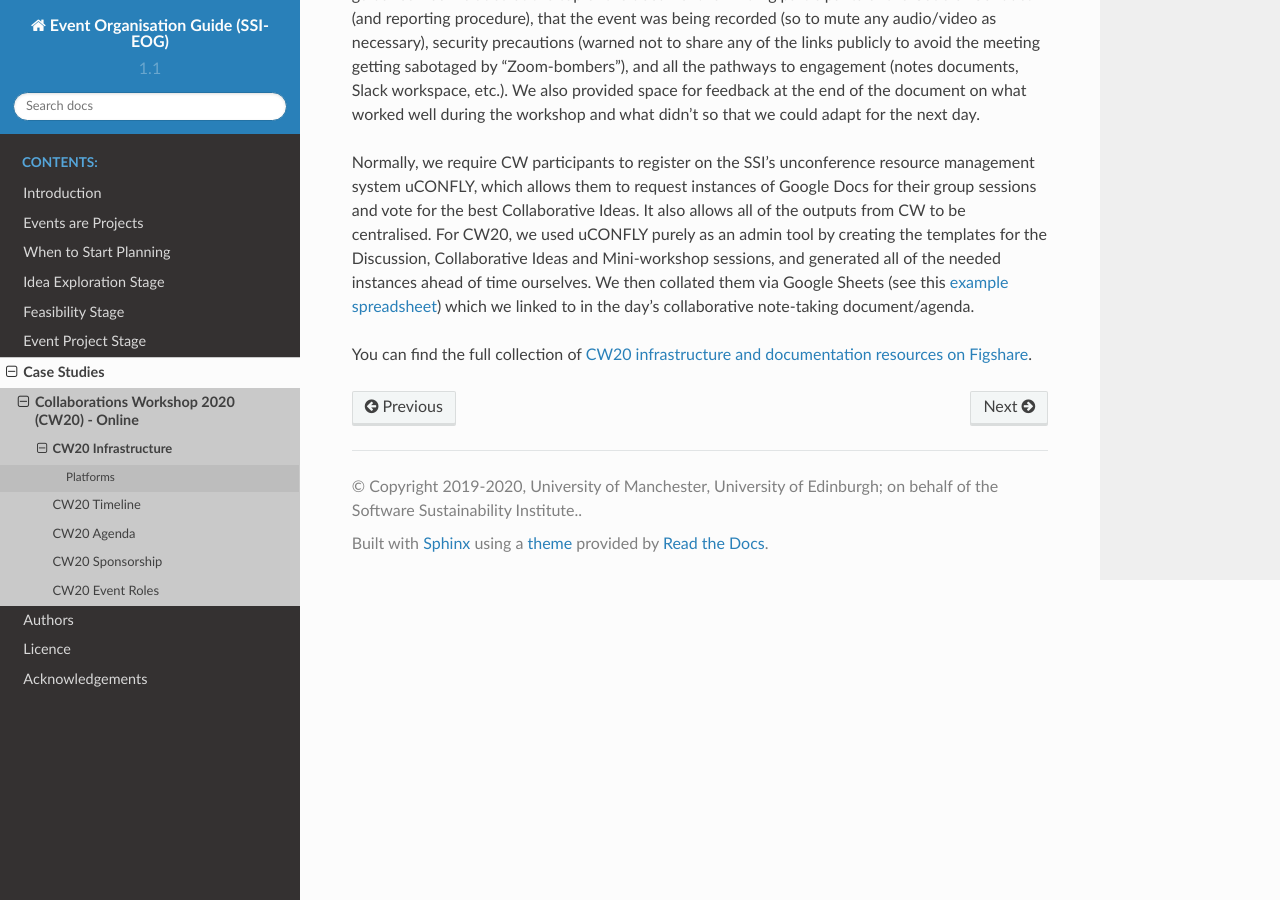
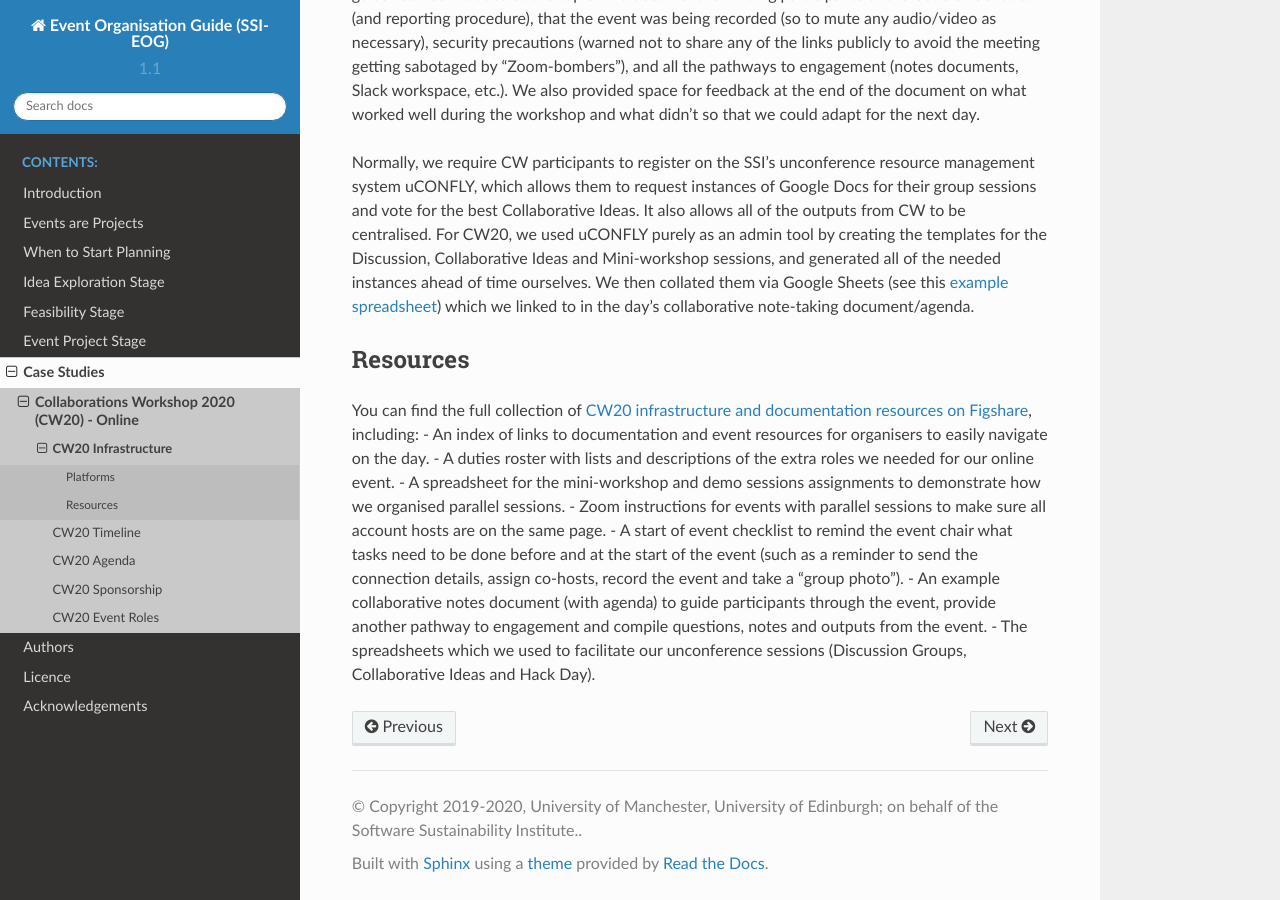
Before and after one commit to softwaresaved/event-organisation-guide, a Sphinx documentation site: the page built from docs/eog/case-studies-cw20-infrastructure.rst, in a window 1280 px wide and 900 px high, scrolled down 1634 px. Built offline with Sphinx 7.4.7 and the Read the Docs theme 2.0.0, drawn with Linux system fonts in a browser that asks for light colours.

Commit message:
add resources section to cw20 infrastructure

```diff
--- a/docs/eog/case-studies-cw20-infrastructure.rst
+++ b/docs/eog/case-studies-cw20-infrastructure.rst
@@ -52,4 +52,14 @@ It also allows all of the outputs from CW to be centralised.
 For CW20, we used uCONFLY purely as an admin tool by creating the templates for the Discussion, Collaborative Ideas and Mini-workshop sessions, and generated all of the needed instances ahead of time ourselves.
 We then collated them via Google Sheets (see this `example spreadsheet <https://doi.org/10.6084/m9.figshare.12498278>`_) which we linked to in the day’s collaborative note-taking document/agenda.
 
-You can find the full collection of `CW20 infrastructure and documentation resources on Figshare <https://doi.org/10.6084/m9.figshare.c.5026400>`_.
+Resources
+----------
+
+You can find the full collection of `CW20 infrastructure and documentation resources on Figshare <https://doi.org/10.6084/m9.figshare.c.5026400>`_, including:
+- An index of links to documentation and event resources for organisers to easily navigate on the day.
+- A duties roster with lists and descriptions of the extra roles we needed for our online event.
+- A spreadsheet for the mini-workshop and demo sessions assignments to demonstrate how we organised parallel sessions.
+- Zoom instructions for events with parallel sessions to make sure all account hosts are on the same page.
+- A start of event checklist to remind the event chair what tasks need to be done before and at the start of the event (such as a reminder to send the connection details, assign co-hosts, record the event and take a “group photo”).
+- An example collaborative notes document (with agenda) to guide participants through the event, provide another pathway to engagement and compile questions, notes and outputs from the event.
+- The spreadsheets which we used to facilitate our unconference sessions (Discussion Groups, Collaborative Ideas and Hack Day).
```
